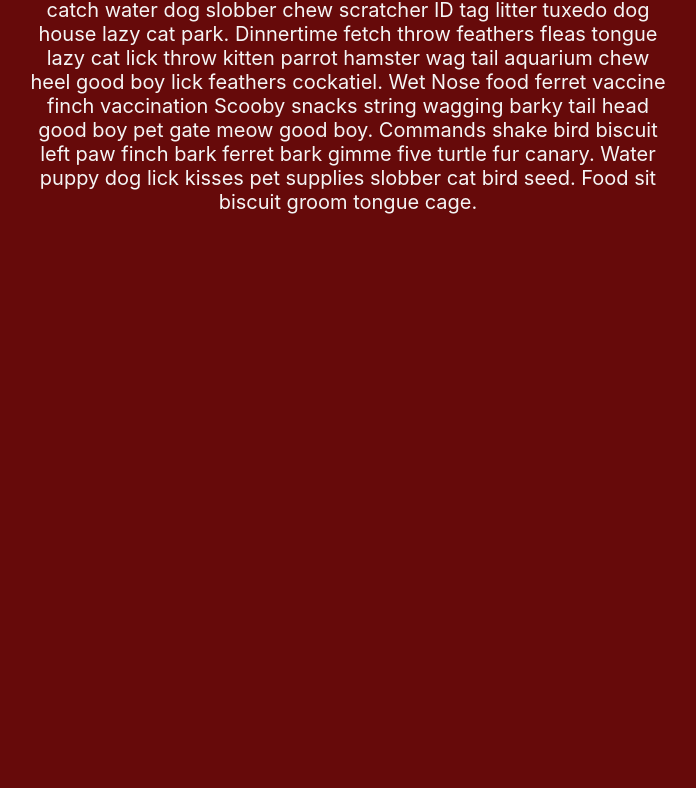
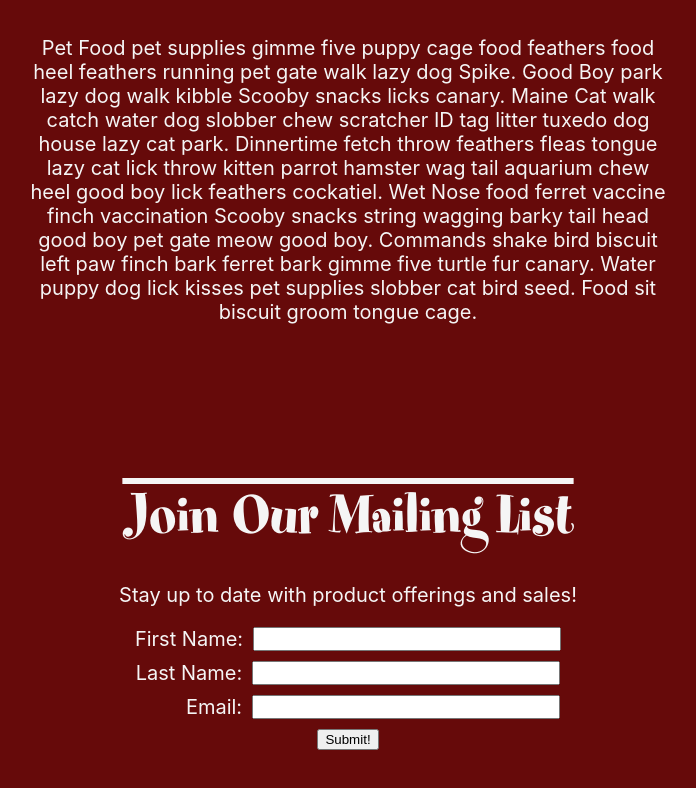
Before and after one commit to olvbrntly/shopping-cart, a React (Create React App) app: page /about in a window 1280 px wide. Shown: the part 328-1116 px from the top of the page, without its empty margins (292-988 px from the left). Before the commit the page ends 800 px from the top, so only its background shows below. Built offline with nearby package versions, Linux system fonts and the light colour scheme.

Commit message:
about page improvements

```diff
--- a/src/components/About.js
+++ b/src/components/About.js
@@ -1,12 +1,13 @@
 import React from "react";
 import Story from './about_components/Story'
-
+import Mailing from './about_components/Mailing'
 
 
 function About(){
     return(
         <div className="about-div">
             <Story />
+            <Mailing />
         </div>
     )
 }
--- a/src/components/about_components/Mailing.js
+++ b/src/components/about_components/Mailing.js
@@ -0,0 +1,32 @@
+import React from "react";
+
+function Mailing(){
+    return(
+        <div className="about-mailing">
+            <h1>Join Our Mailing List</h1>
+            <p>Stay up to date with product offerings and sales!</p>
+            <form>
+                <div className="form-element">
+                    <label for="fname">First Name:</label>
+                    <input name="fname"/>
+                </div>
+
+                <div className="form-element">
+                    <label for="lname">Last Name:</label>
+                    <input name="lname"/>
+                </div>
+
+                <div className="form-element">
+                    <label className="email" for="email">Email:</label>
+                    <input name="email"/>
+                </div>
+
+
+                <button type="submit">Submit!</button>
+            </form>
+        </div>
+    )
+}
+
+
+export default Mailing
--- a/src/components/about_components/about.css
+++ b/src/components/about_components/about.css
@@ -3,20 +3,47 @@
     src:url('../fonts/Spumoni.otf');
 }
 
-.about-story{
+/* ---------- ABOUT SECTION ---------- */
+
+.about-story, .about-mailing{
     color:whitesmoke;
     display:flex;
     flex-direction: column;
     justify-content: center;
     align-items: center;
-    margin:0 25% 0 25%;
+    margin:100px 25% 100px 25%;
     font-size: 20px;
 }
 
-.about-story > h1{
+.about-story > h1, .about-mailing > h1{
     font-family:'spumoni';
     font-weight:100;
     font-size:60px;
     text-decoration: overline;
-    margin-bottom: 0;
+    margin-bottom: 10px;
 }
+
+/* ---------- MAILING LIST SECTION ---------- */
+
+form{
+    color:whitesmoke;
+    display:flex;
+    flex-direction: column;
+    width:700px;
+    justify-content: center;
+    align-items: center;
+}
+
+.form-element{
+    display:flex;
+    gap:10px;
+    margin-bottom: 10px;
+}
+
+.form-element > input{
+    width:300px;
+}
+
+.email{
+    margin-left: 50px;
+}
```
